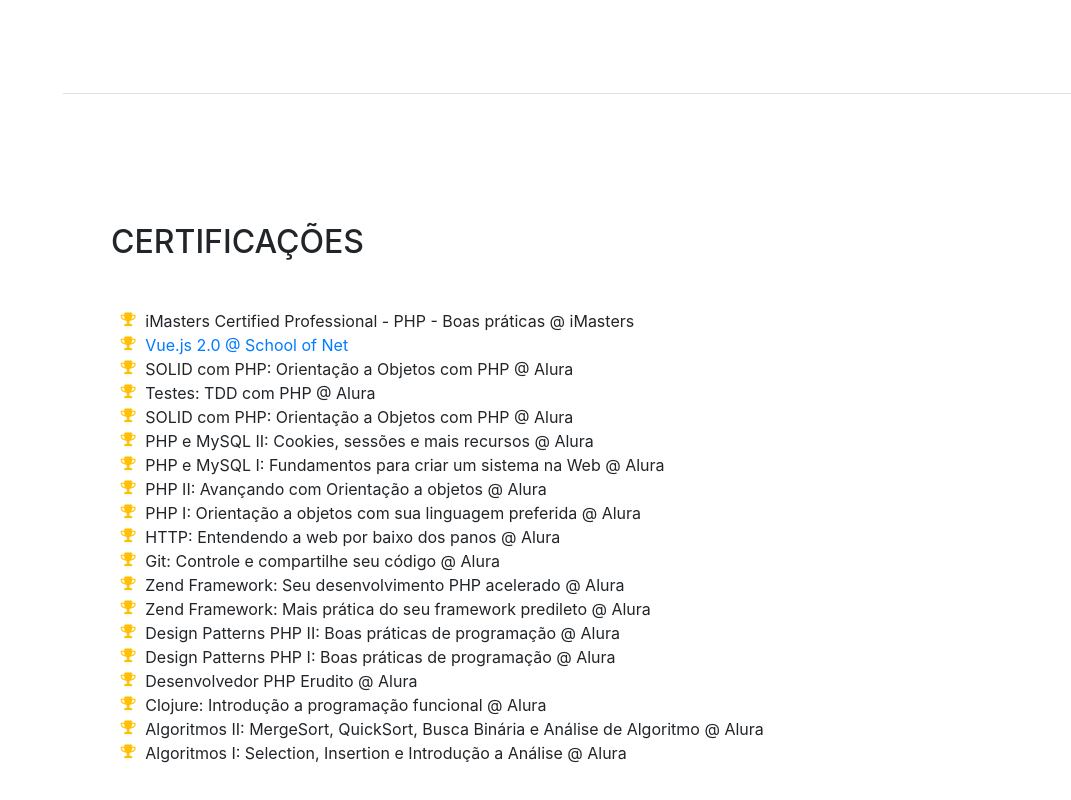
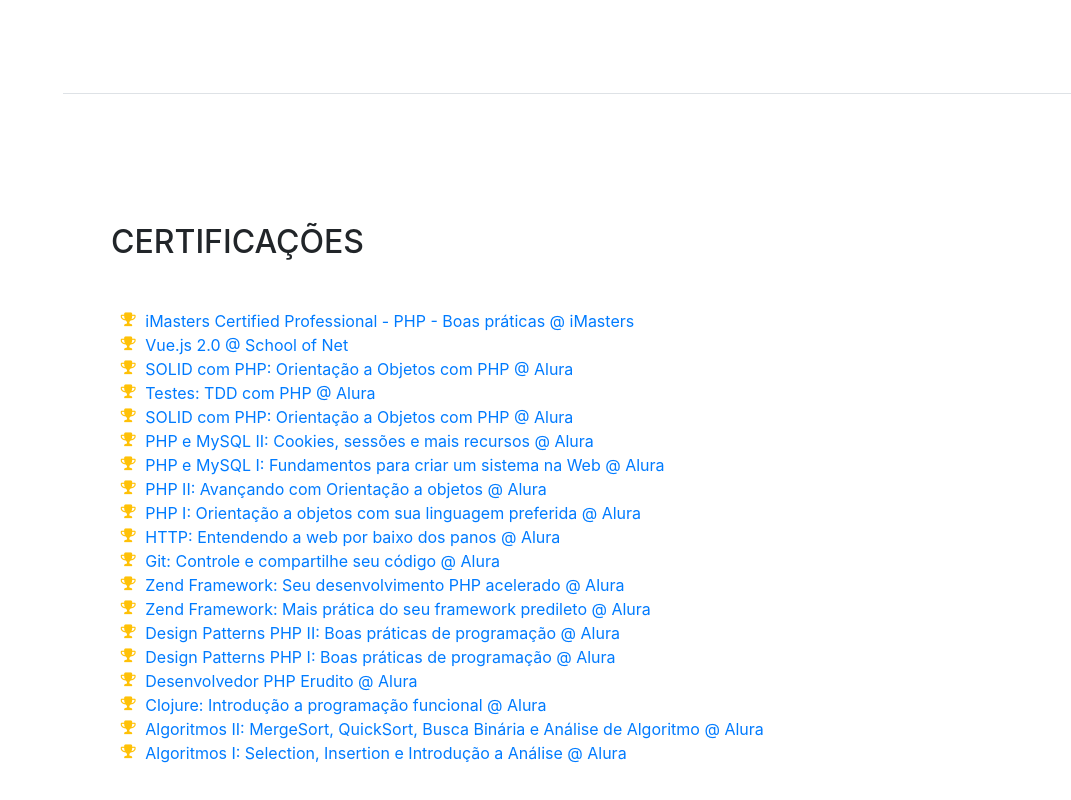
Before and after one commit to viniciusls/my-resume, a website with bundled scripts: page index.html in a window 1280 px wide. Shown: the part 4285-5085 px from the top of the page, without its empty margins (209-1280 px from the left). Built offline with nearby package versions, Linux system fonts and the light colour scheme; a web font is replaced by a local one.

Commit message:
Update index.html

```diff
--- a/index.html
+++ b/index.html
@@ -304,8 +304,10 @@
           <h2 class="mb-5">Certificações</h2>
           <ul class="fa-ul mb-0">
             <li>
+              <a href="#" target="_blank">
                 <i class="fa-li fa fa-trophy text-warning"></i>
                 iMasters Certified Professional - PHP - Boas práticas @ iMasters
+              </a>
             </li>
             <li>
               <a href="/certificates/certificate-vuejs-20.jpg" target="_blank">
@@ -314,72 +316,106 @@
               </a>
             </li>
             <li>
+              <a href="#" target="_blank">
                 <i class="fa-li fa fa-trophy text-warning"></i>
                 SOLID com PHP: Orientação a Objetos com PHP @ Alura
+              </a>
             </li>
             <li>
+              <a href="#" target="_blank">
                 <i class="fa-li fa fa-trophy text-warning"></i>
                 Testes: TDD com PHP @ Alura
+              </a>
             </li>
             <li>
+              <a href="#" target="_blank">
                 <i class="fa-li fa fa-trophy text-warning"></i>
                 SOLID com PHP: Orientação a Objetos com PHP @ Alura
+              </a>
             </li>
             <li>
+              <a href="#" target="_blank">
                 <i class="fa-li fa fa-trophy text-warning"></i>
                 PHP e MySQL II: Cookies, sessões e mais recursos @ Alura
+              </a>
             </li>
             <li>
+              <a href="#" target="_blank">
                 <i class="fa-li fa fa-trophy text-warning"></i>
                 PHP e MySQL I: Fundamentos para criar um sistema na Web @ Alura
+              </a>
             </li>
             <li>
+              <a href="#" target="_blank">
                 <i class="fa-li fa fa-trophy text-warning"></i>
                 PHP II: Avançando com Orientação a objetos @ Alura
+              </a>
             </li>
             <li>
+              <a href="#" target="_blank">
                 <i class="fa-li fa fa-trophy text-warning"></i>
                 PHP I: Orientação a objetos com sua linguagem preferida @ Alura
+              </a>
             </li>
             <li>
+              <a href="#" target="_blank">
                 <i class="fa-li fa fa-trophy text-warning"></i>
                 HTTP: Entendendo a web por baixo dos panos @ Alura
+              </a>
             </li>
             <li>
+              <a href="#" target="_blank">
                 <i class="fa-li fa fa-trophy text-warning"></i>
                 Git: Controle e compartilhe seu código @ Alura
+              </a>
             </li>
             <li>
+              <a href="#" target="_blank">
                 <i class="fa-li fa fa-trophy text-warning"></i>
                 Zend Framework: Seu desenvolvimento PHP acelerado @ Alura
+              </a>
             </li>
             <li>
+              <a href="#" target="_blank">
                 <i class="fa-li fa fa-trophy text-warning"></i>
                 Zend Framework: Mais prática do seu framework predileto @ Alura
+              </a>
             </li>
             <li>
+              <a href="#" target="_blank">
                 <i class="fa-li fa fa-trophy text-warning"></i>
                 Design Patterns PHP II: Boas práticas de programação @ Alura
+              </a>
             </li>
             <li>
+              <a href="#" target="_blank">
                 <i class="fa-li fa fa-trophy text-warning"></i>
                 Design Patterns PHP I: Boas práticas de programação @ Alura
+              </a>
             </li>
             <li>
+              <a href="#" target="_blank">
                 <i class="fa-li fa fa-trophy text-warning"></i>
                 Desenvolvedor PHP Erudito @ Alura
+              </a>
             </li>
             <li>
+              <a href="#" target="_blank">
                 <i class="fa-li fa fa-trophy text-warning"></i>
                 Clojure: Introdução a programação funcional @ Alura
+              </a>
             </li>
             <li>
+              <a href="#" target="_blank">
                 <i class="fa-li fa fa-trophy text-warning"></i>
                 Algoritmos II: MergeSort, QuickSort, Busca Binária e Análise de Algoritmo @ Alura
+              </a>
             </li>
             <li>
+              <a href="#" target="_blank">
                 <i class="fa-li fa fa-trophy text-warning"></i>
                 Algoritmos I: Selection, Insertion e Introdução a Análise @ Alura
+              </a>
             </li>
           </ul>
         </div>
```
Lines whose indentation alone changed are shown as unchanged.
